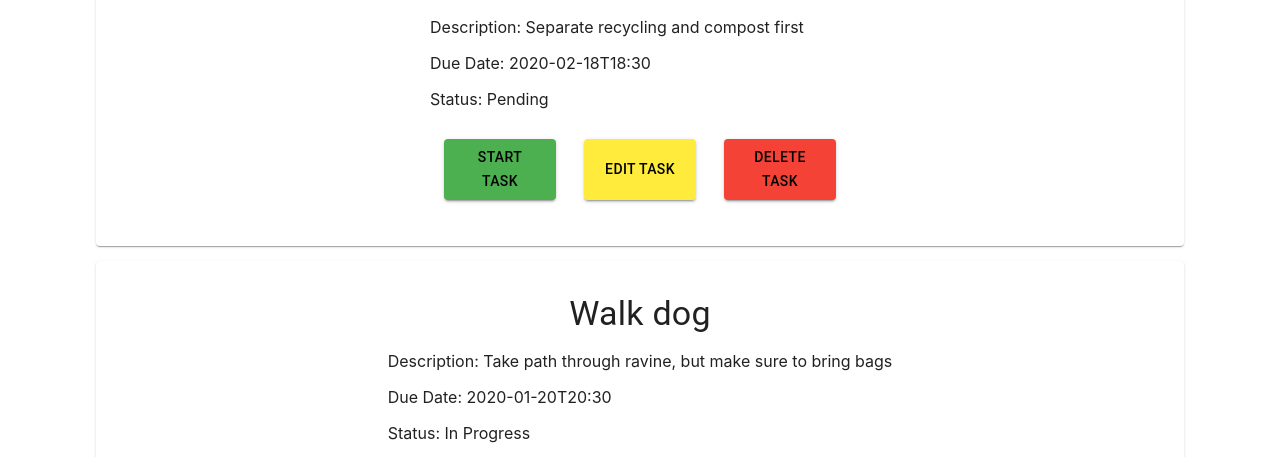
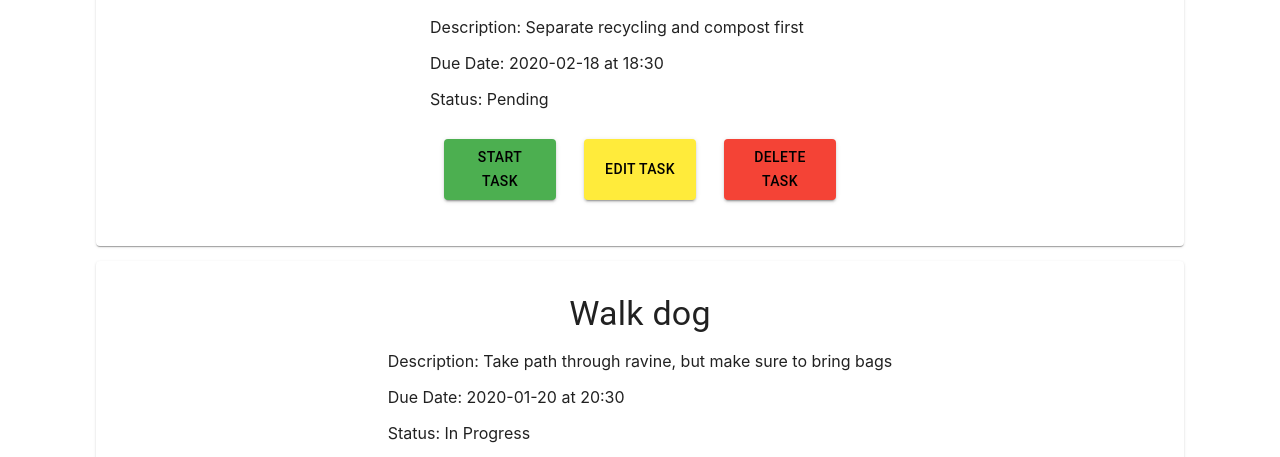
Before and after one commit to m-wardle/n1-dev-challenge, a React (Create React App) app: page /tasks in a window 1280 px wide. Shown: the part 222-679 px from the top of the page. Built offline with nearby package versions, Linux system fonts and the light colour scheme.

Commit message:
Reformat date slightly

```diff
--- a/src/Components/TaskItem.js
+++ b/src/Components/TaskItem.js
@@ -86,7 +86,7 @@ const TaskItem = ({ task }) => {
               </Typography>
               <section>
                 <p>Description: {thisTask.description}</p>
-                <p>Due Date: {thisTask.dueDate}</p>
+                <p>Due Date: {thisTask.dueDate.split("T")[0]} at {thisTask.dueDate.split("T")[1]}</p>
                 <p>Status: {taskStatus(thisTask)}</p>
                 <Grid
                   container
--- a/src/Components/ViewTasks.js
+++ b/src/Components/ViewTasks.js
@@ -1,4 +1,4 @@
-import React, { useState } from 'react';
+import React from 'react';
 import TaskItem from './TaskItem';
 import Typography from '@material-ui/core/Typography';
 import Grid from '@material-ui/core/Grid';
```
